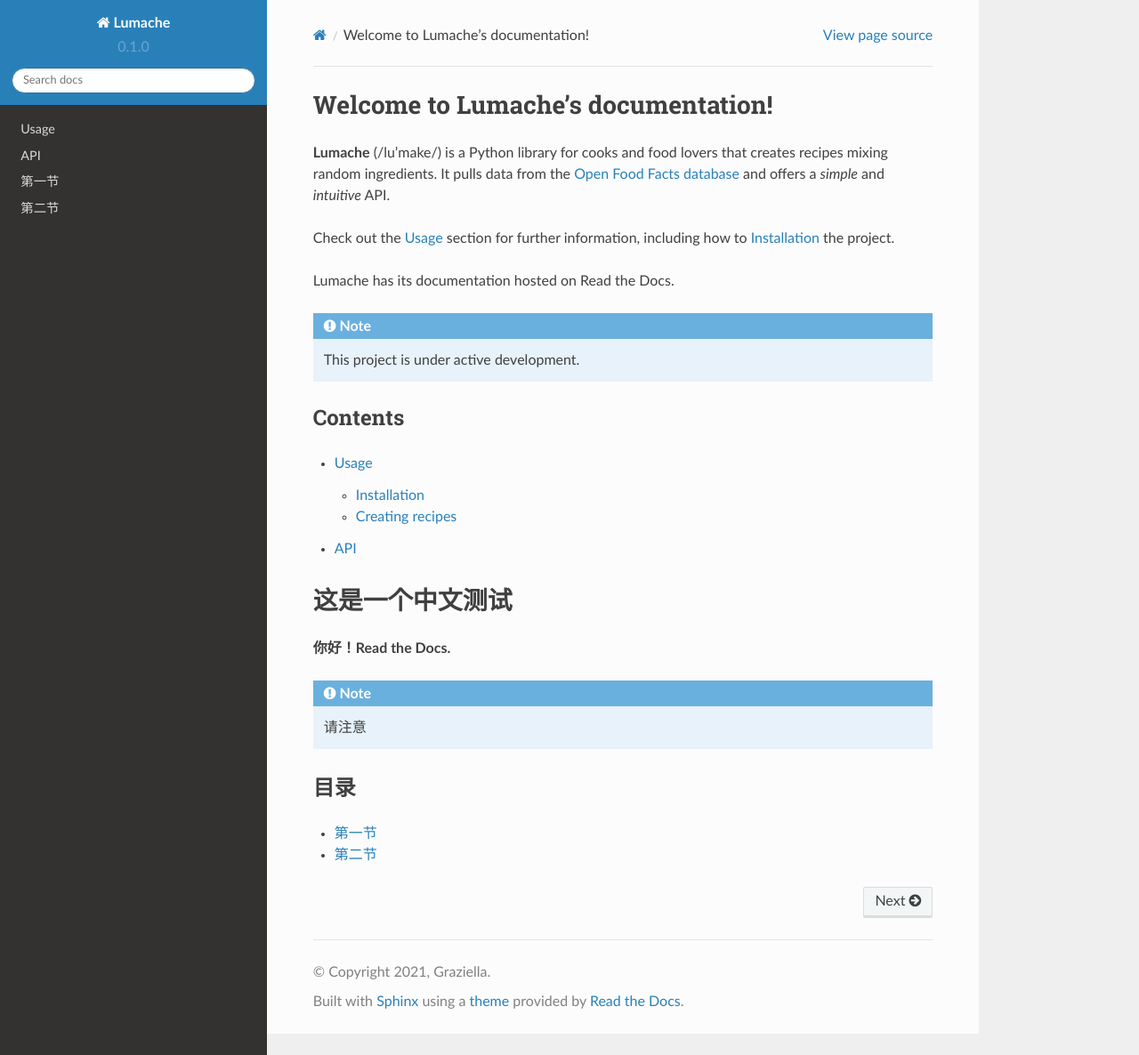
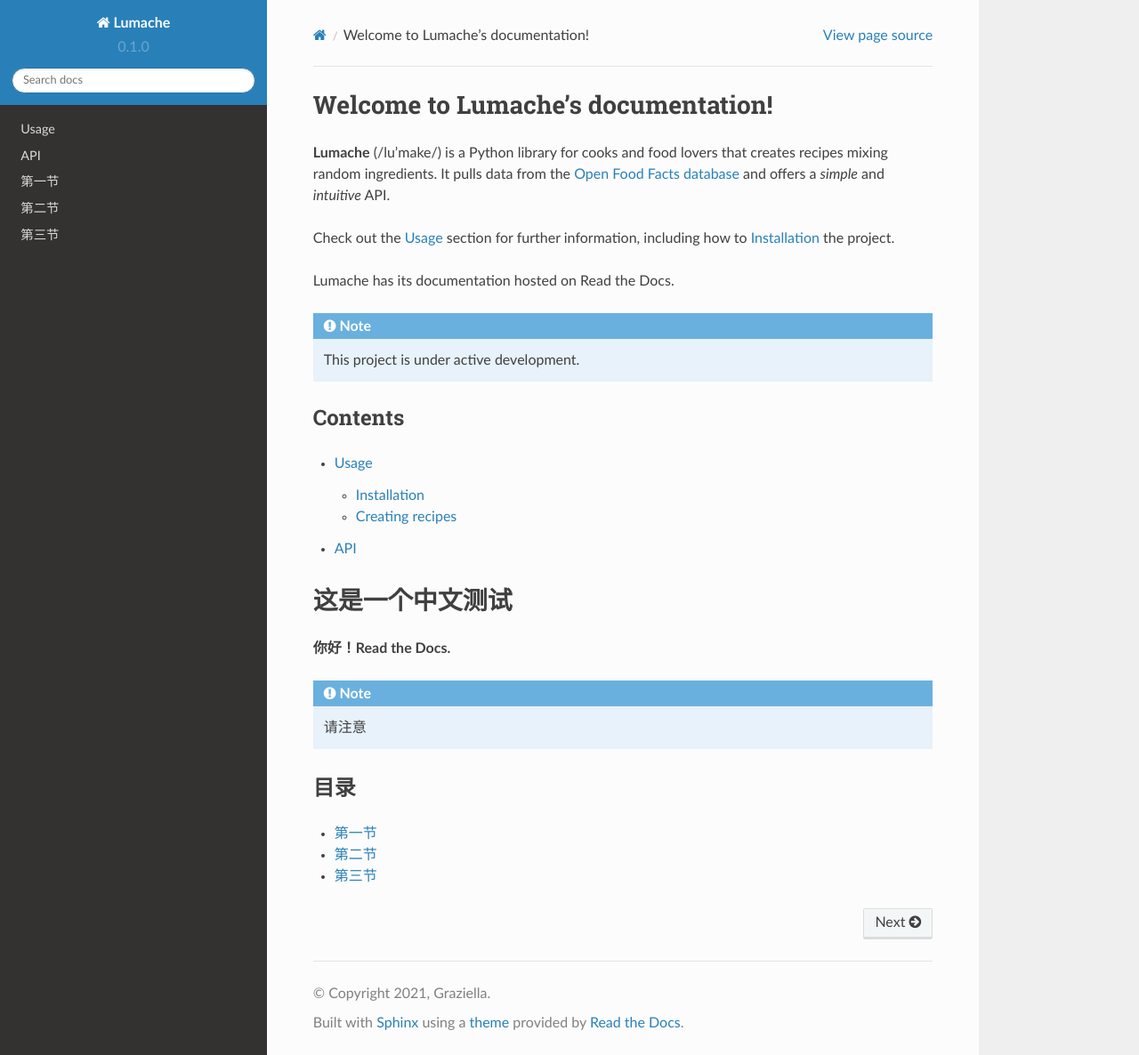
Before and after one commit to LiuXiaohui123321/rtd-tutorial, a Sphinx documentation site: the page built from docs/source/index.rst, in a window 1280 px wide and 1186 px high. Shown: the whole window at 89% size. Built offline with Sphinx 7.4.7 and the Read the Docs theme 2.0.0, drawn with Linux system fonts in a browser that asks for light colours.

Commit message:
Update index.rst

```diff
--- a/docs/source/index.rst
+++ b/docs/source/index.rst
@@ -38,3 +38,4 @@ Contents
 
   第一节
   第二节
+  第三节
```
